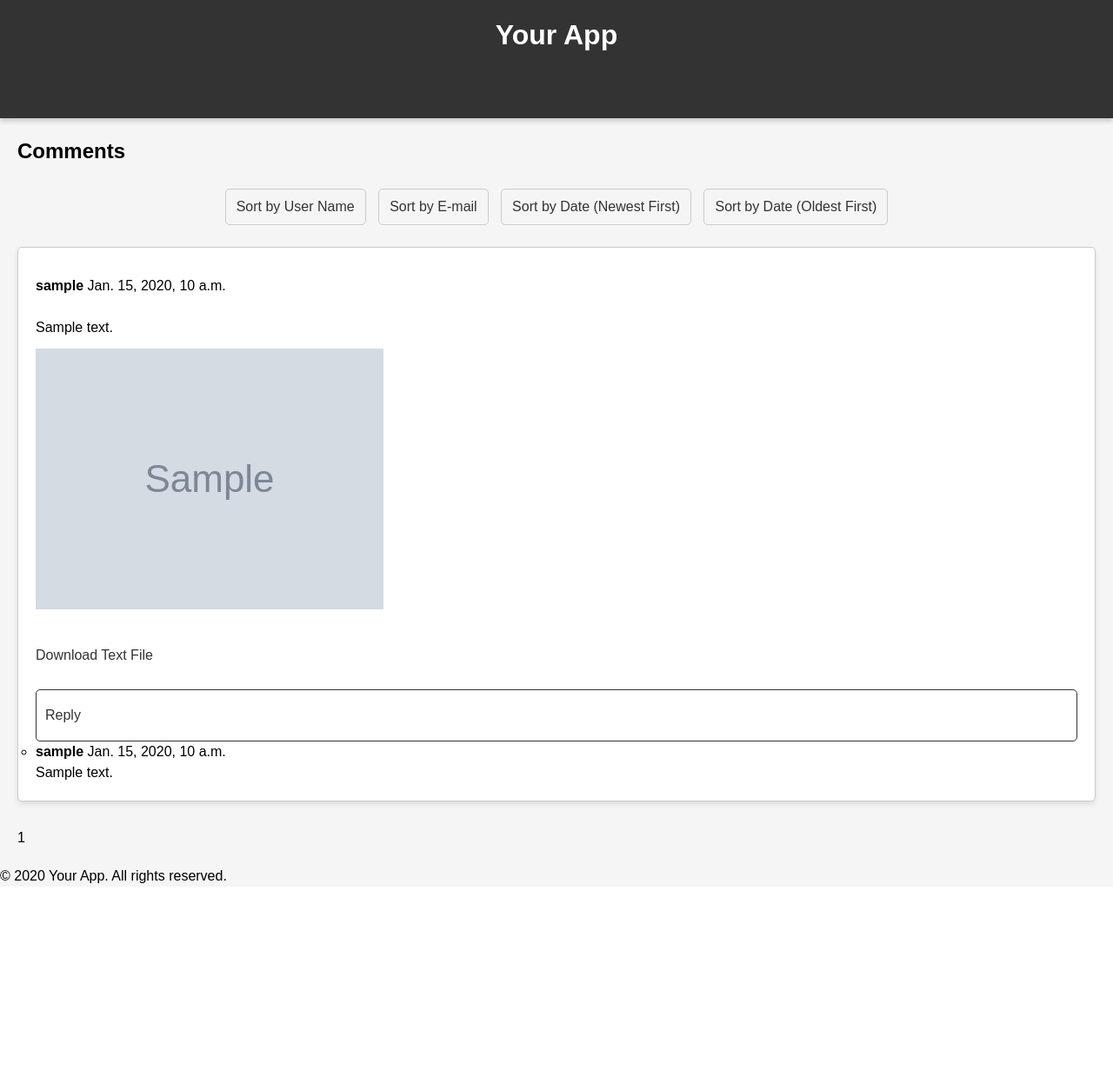
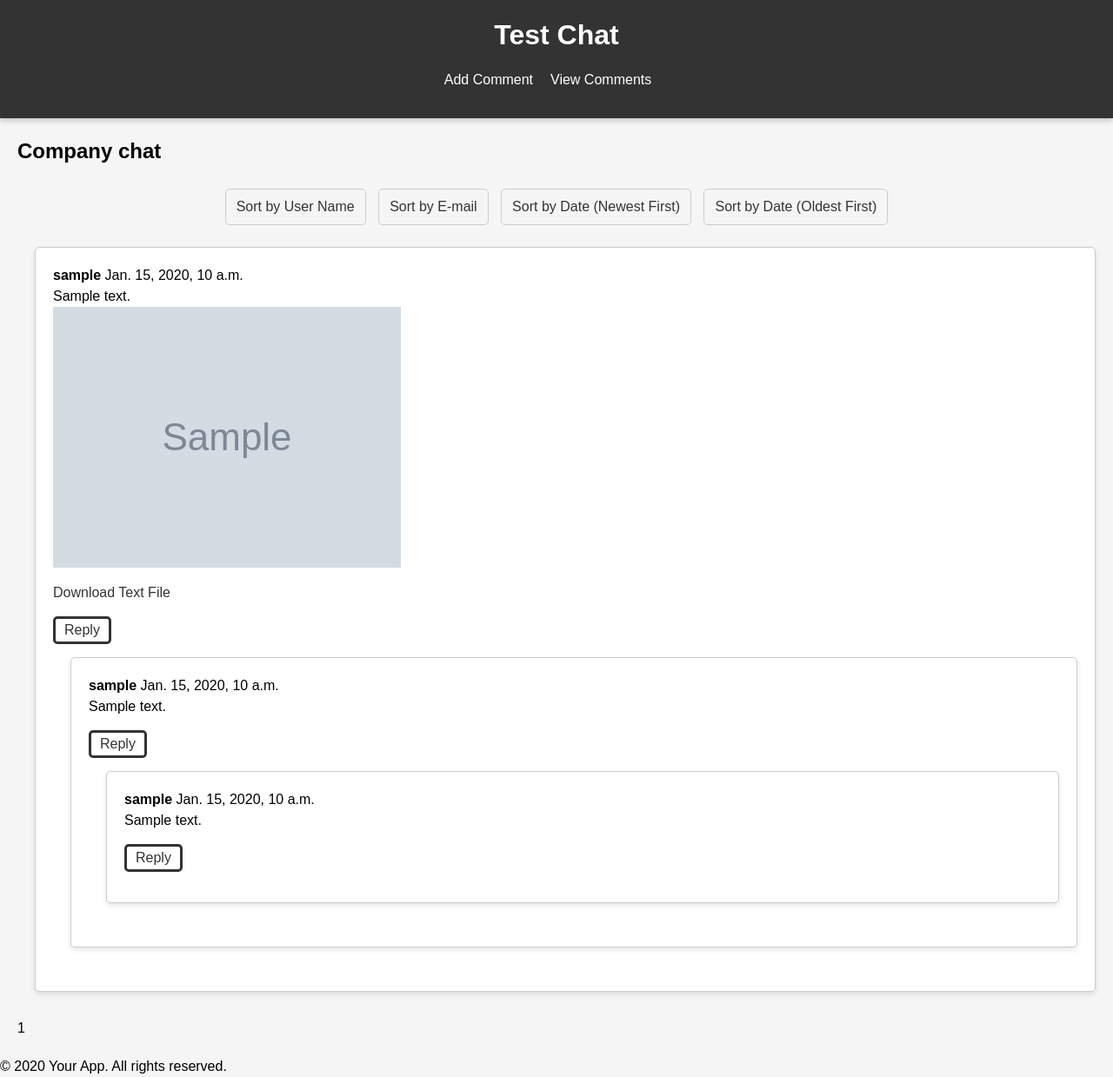
Before and after one commit to YuriiVataschuk/SPAtestTask, a Django app: template templates/comment_list.html in a window 1280 px wide. Shown: the whole page at 87% size. Before the commit the page ends 1016 px from the top, so only its background shows below. Run offline with Django 4.2, Linux system fonts and the light colour scheme; the template is opened without the code that fills it: most values are stand-ins (such as "Sample title", 1, 10 or a date in 2020); grey boxes marked "Sample" are stand-in pictures.

Commit message:
Added aditional levels of nesting

```diff
--- a/SPAtestTask/settings.py
+++ b/SPAtestTask/settings.py
@@ -122,7 +122,7 @@ USE_TZ = True
 # settings.py
 STATIC_ROOT = os.path.join(BASE_DIR, 'staticfiles')
 STATIC_URL = "static/"
-STATICFILES_DIRS = [os.path.join(BASE_DIR, 'app_name', 'static')]
+STATICFILES_DIRS = [os.path.join(BASE_DIR, 'app', 'static')]
 
 # Default primary key field type
 # https://docs.djangoproject.com/en/4.2/ref/settings/#default-auto-field
--- a/app/models.py
+++ b/app/models.py
@@ -5,7 +5,7 @@ from django.db import models
 
 
 class Comment(models.Model):
-    parent_comment = models.ForeignKey('self', on_delete=models.CASCADE, null=True, blank=True)
+    parent_comment = models.ForeignKey('self', on_delete=models.CASCADE, null=True, blank=True, related_name='replies')
     user_name = models.CharField(max_length=100)
     email = models.EmailField()
     text = models.TextField()
--- a/app/static/app/css/styles.css
+++ b/app/static/app/css/styles.css
@@ -2,7 +2,7 @@
 body, h1, h2, h3, p, ul, li {
   margin: 0;
   padding: 0;
-  line-height: 1.5; /* Add this line for increased line spacing */
+  line-height: 1.5;
 }
 
 /* Body styles */
@@ -34,12 +34,12 @@ nav ul li {
 
 nav ul li a {
   text-decoration: none;
-  color: #333;
+  color: white;
   transition: color 0.3s ease;
 }
 
 nav ul li a:hover {
-  color: #666;
+  color: silver;
 }
 
 /* Main content styles */
@@ -51,19 +51,15 @@ main {
 .comment {
   border: 1px solid #ccc;
   padding: 20px;
-  margin-bottom: 30px; /* Increase space between comments */
+  margin-bottom: 30px;
   background-color: #fff;
   box-shadow: 0px 3px 6px rgba(0, 0, 0, 0.1);
   border-radius: 5px;
-  line-height: 3; /* Increase this value for more vertical space */
-  display: flex; /* Use flexbox to arrange elements horizontally */
-  flex-direction: column; /* Stack elements vertically within the comment */
 }
 
 .comment p {
   margin-bottom: 15px;
-  margin-top: 15px; /* Add margin to the top of paragraphs */
-  line-height: 1.8; /* Increase this value for more vertical space */
+  margin-top: 15px;
 }
 
 .comment h3 {
@@ -87,13 +83,15 @@ main {
 
 .comment .reply-link {
   margin-top: 15px;
+  margin-bottom: 15px;
   display: inline-block;
   text-decoration: none;
   color: #333;
-  border: 1px solid #333;
-  padding: 5px 10px;
+  border: 3px solid #333;
+  padding: 5px 10px; /* Adjust the padding values as needed */
   border-radius: 5px;
   transition: background-color 0.3s ease;
+  line-height: 1; /* Adjust the line height to match the button height */
 }
 
 .comment .reply-link:hover {
@@ -150,3 +148,8 @@ main {
   background-color: #333;
   color: #fff;
 }
+
+/* Nested comments indentation */
+.nested-comment {
+  margin-left: 20px; /* Adjust this value for nesting level */
+}
--- a/templates/base.html
+++ b/templates/base.html
@@ -4,15 +4,13 @@
 <head>
     <meta charset="UTF-8">
     <meta name="viewport" content="width=device-width, initial-scale=1.0">
-    <title>Your App Title</title>
-    {% load static %}
-    <script src="{% static 'app/custom.js' %}"></script>
+    <title>Company chat</title>
     <link rel="stylesheet" type="text/css" href="{% static 'app/css/styles.css' %}">
     <!-- Include your CSS stylesheets here -->
 </head>
 <body>
     <header>
-        <h1>Your App</h1>
+        <h1>Test Chat</h1>
         <!-- Include your navigation menu here -->
         <nav>
             <ul>
--- a/templates/comment_list.html
+++ b/templates/comment_list.html
@@ -2,7 +2,7 @@
 {% load static %}
 
 {% block content %}
-  <h2 class="page-heading">Comments</h2>
+  <h2 class="page-heading">Company chat</h2>
 
   <div class="sorting-container">
     <a href="?sort_by=user_name" class="sorting-link">Sort by User Name</a>
@@ -11,9 +11,9 @@
     <a href="?sort_by=timestamp" class="sorting-link">Sort by Date (Oldest First)</a>
   </div>
 
-  <ul class="comments-list">
+  <div class="comments-container">
   {% for comment in page_comments %}
-      <li class="comment">
+    <div class="comment {% if comment.parent_comment %}nested-comment{% endif %}">
       <div class="comment-header">
         <strong class="user-name">{{ comment.user_name }}</strong>
         <span class="timestamp">{{ comment.timestamp }}</span>
@@ -28,20 +28,62 @@
         <a href="{{ comment.text_file.url }}" class="download-link">Download Text File</a>
       {% endif %}
       <a href="{% url 'app:add_nested_comment' comment.id %}" class="reply-link">Reply</a>
-        <ul class="child-comments">
-          {% for child_comment in comment.comment_set.all %}
-            <li class="child-comment">
+      <div class="nested-replies">
+        {% for reply in comment.replies.all %}
+          <div class="comment nested-comment">
             <div class="comment-header">
-                <strong class="user-name">{{ child_comment.user_name }}</strong>
-                <span class="timestamp">{{ child_comment.timestamp }}</span>
+              <strong class="user-name">{{ reply.user_name }}</strong>
+              <span class="timestamp">{{ reply.timestamp }}</span>
             </div>
-              <div class="comment-text">{{ child_comment.text|safe }}</div>
-            </li>
+            <div class="comment-text">{{ reply.text|safe }}</div>
+            <a href="{% url 'app:add_nested_comment' reply.id %}" class="reply-link">Reply</a>
+            <div class="nested-replies">
+              {% for nested_reply in reply.replies.all %}
+                <div class="comment nested-comment">
+                  <div class="comment-header">
+                    <strong class="user-name">{{ nested_reply.user_name }}</strong>
+                    <span class="timestamp">{{ nested_reply.timestamp }}</span>
+                  </div>
+                  <div class="comment-text">{{ nested_reply.text|safe }}</div>
+                  <a href="{% url 'app:add_nested_comment' nested_reply.id %}" class="reply-link">Reply</a>
+                  <div class="nested-replies">
+                    {% for more_nested_reply in nested_reply.replies.all %}
+                      <div class="comment nested-comment">
+                        <div class="comment-header">
+                          <strong class="user-name">{{ more_nested_reply.user_name }}</strong>
+                          <span class="timestamp">{{ more_nested_reply.timestamp }}</span>
+                        </div>
+                        <div class="comment-text">{{ more_nested_reply.text|safe }}</div>
+                        <a href="{% url 'app:add_nested_comment' more_nested_reply.id %}" class="reply-link">Reply</a>
+                        <div class="nested-replies">
+                          {% for even_more_nested_reply in more_nested_reply.replies.all %}
+                            <div class="comment nested-comment">
+                              <div class="comment-header">
+                                <strong class="user-name">{{ even_more_nested_reply.user_name }}</strong>
+                                <span class="timestamp">{{ even_more_nested_reply.timestamp }}</span>
+                              </div>
+                              <div class="comment-text">{{ even_more_nested_reply.text|safe }}</div>
+                              <a href="{% url 'app:add_nested_comment' even_more_nested_reply.id %}" class="reply-link">Reply</a>
+                              <!-- Continue nesting as needed -->
+                            </div>
                           {% endfor %}
-        </ul>
-      </li>
+                        </div>
+                        <!-- Continue nesting as needed -->
+                      </div>
                     {% endfor %}
-  </ul>
+                  </div>
+                  <!-- Continue nesting as needed -->
+                </div>
+              {% endfor %}
+            </div>
+            <!-- Continue nesting as needed -->
+          </div>
+        {% endfor %}
+      </div>
+      <!-- Continue nesting as needed -->
+    </div>
+  {% endfor %}
+</div>
 
   <div class="pagination">
     {% if page_comments.has_previous %}
```
Also changed, not shown: app/views.py (+12 -7 lines). Lines whose indentation alone changed are shown as unchanged.
